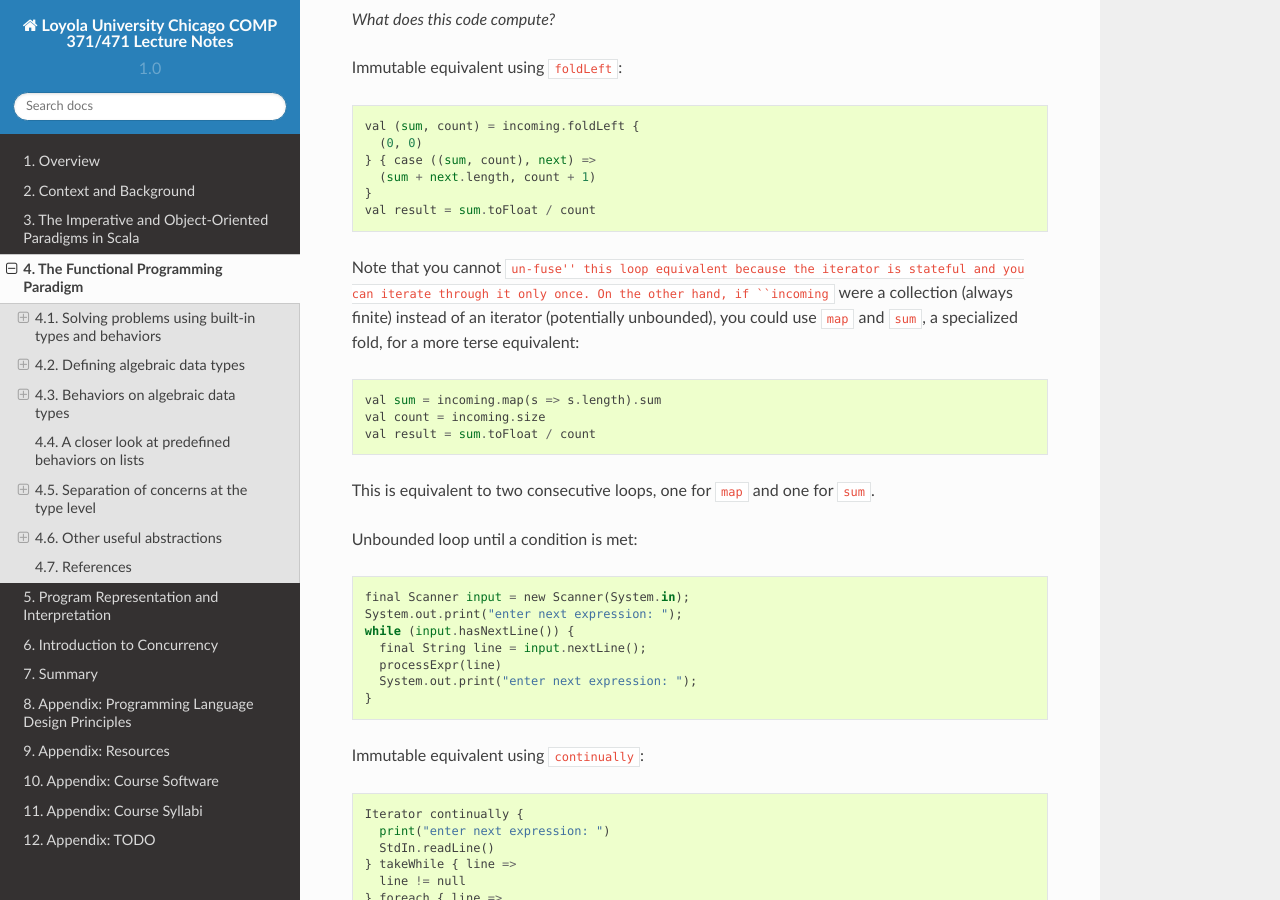
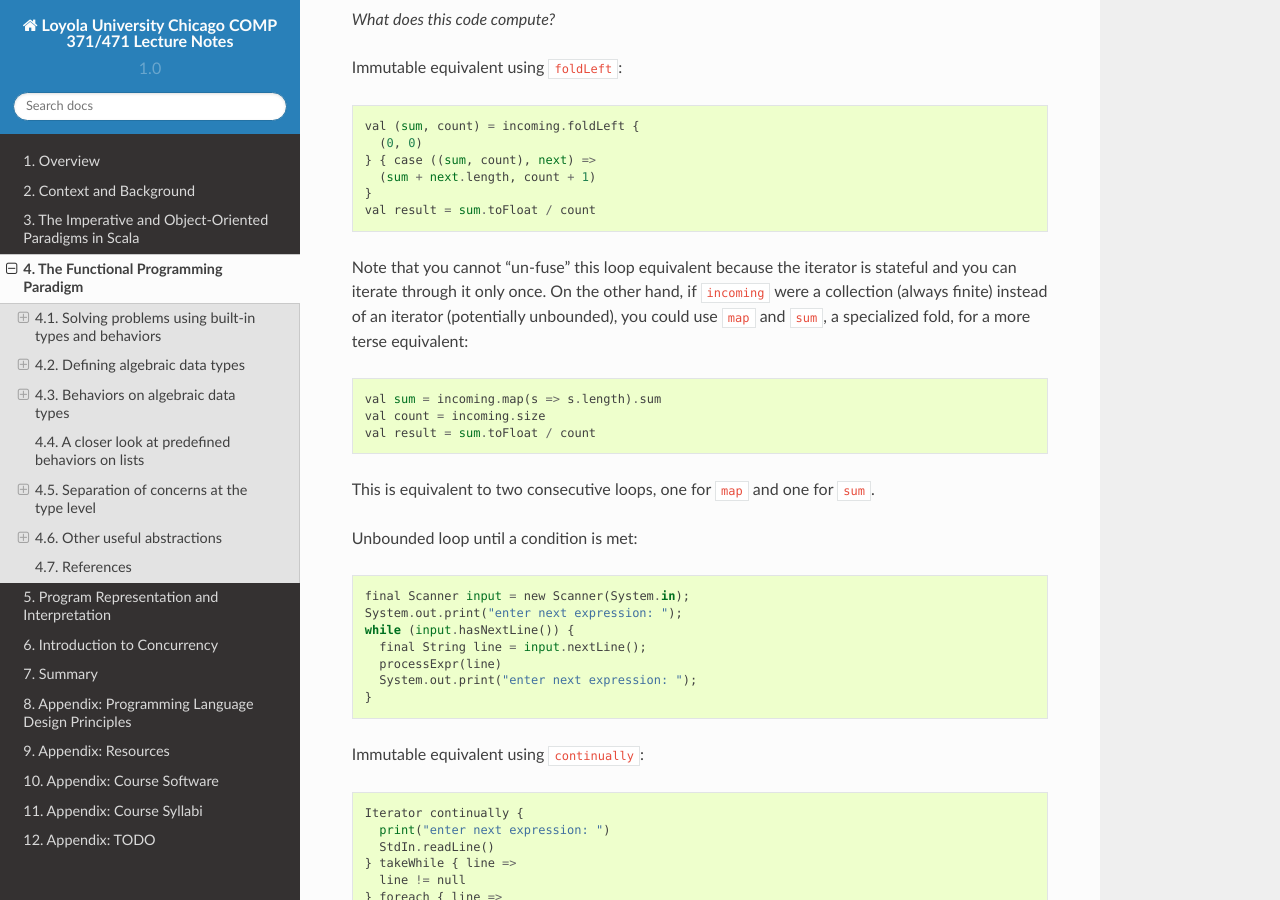
Before and after one commit to lucproglangcourse/lucproglangcourse.github.io, a Sphinx documentation site: the page built from source/functionalprogramming.rst, in a window 1280 px wide and 900 px high, scrolled down 1319 px. Built offline with Sphinx 7.4.7 and the Read the Docs theme 2.0.0, drawn with Linux system fonts in a browser that asks for light colours.

```diff
--- a/source/functionalprogramming.rst
+++ b/source/functionalprogramming.rst
@@ -68,7 +68,7 @@
   }
   val result = sum.toFloat / count
 
-Note that you cannot ``un-fuse'' this loop equivalent because the iterator is stateful and you can iterate through it only once.
+Note that you cannot "un-fuse" this loop equivalent because the iterator is stateful and you can iterate through it only once.
 On the other hand, if ``incoming`` were a collection (always finite) instead of an iterator (potentially unbounded), you could use ``map`` and ``sum``, a specialized fold, for a more terse equivalent::
 
   val sum = incoming.map(s => s.length).sum
```
